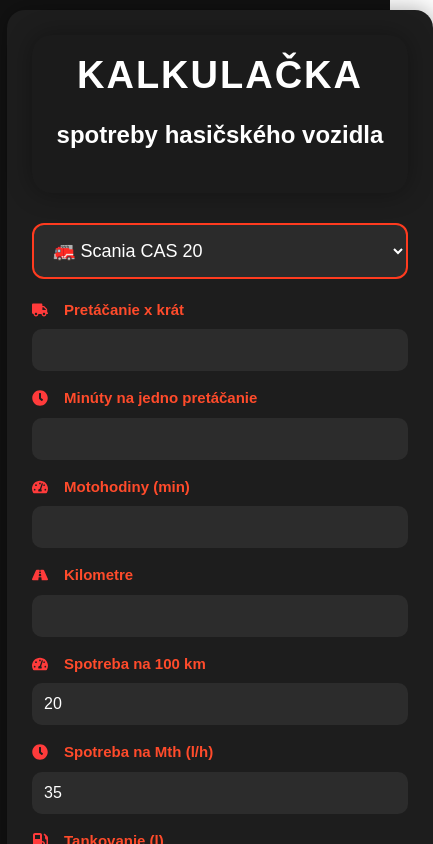
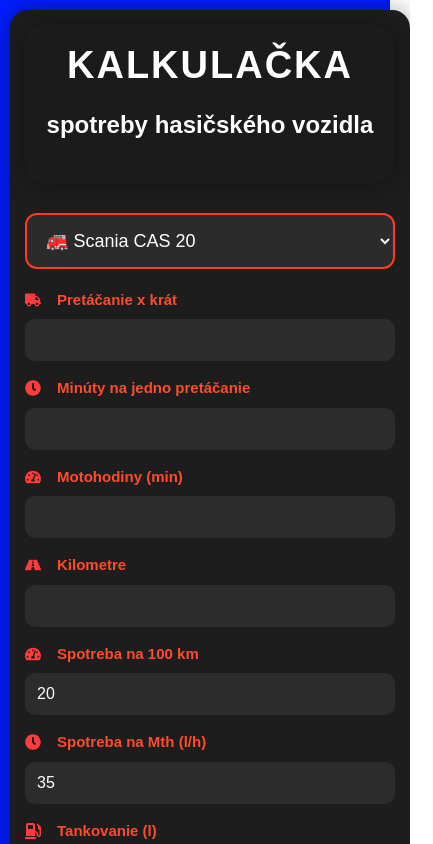
Before and after one commit to knapcikmarek/vyuctovanie, a React (Vite) app: page / in a window 390 px wide. Shown: the top 844 px of the page, 433 px wide, since content can reach past the window. Built offline with nearby package versions, Linux system fonts and the light colour scheme.

Commit message:
uprava vzhladu

```diff
--- a/src/App.css
+++ b/src/App.css
@@ -548,11 +548,12 @@ label {
         max-width:100%;
         margin:0;
         padding:10px;
+        background: #001eff;
     }
 
     .main-panel{
         width:100%;
-
+        padding:15px;
     }
 
     .header{
```
